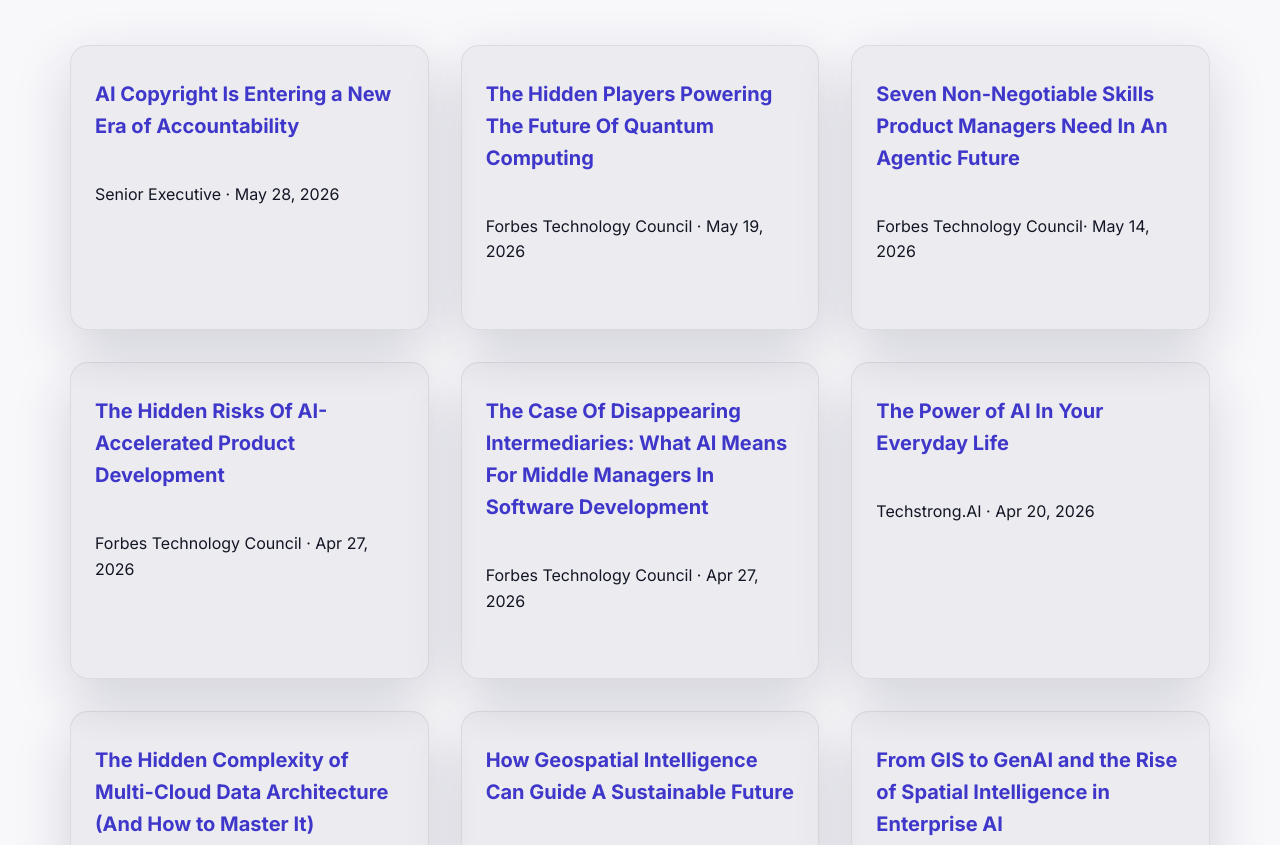
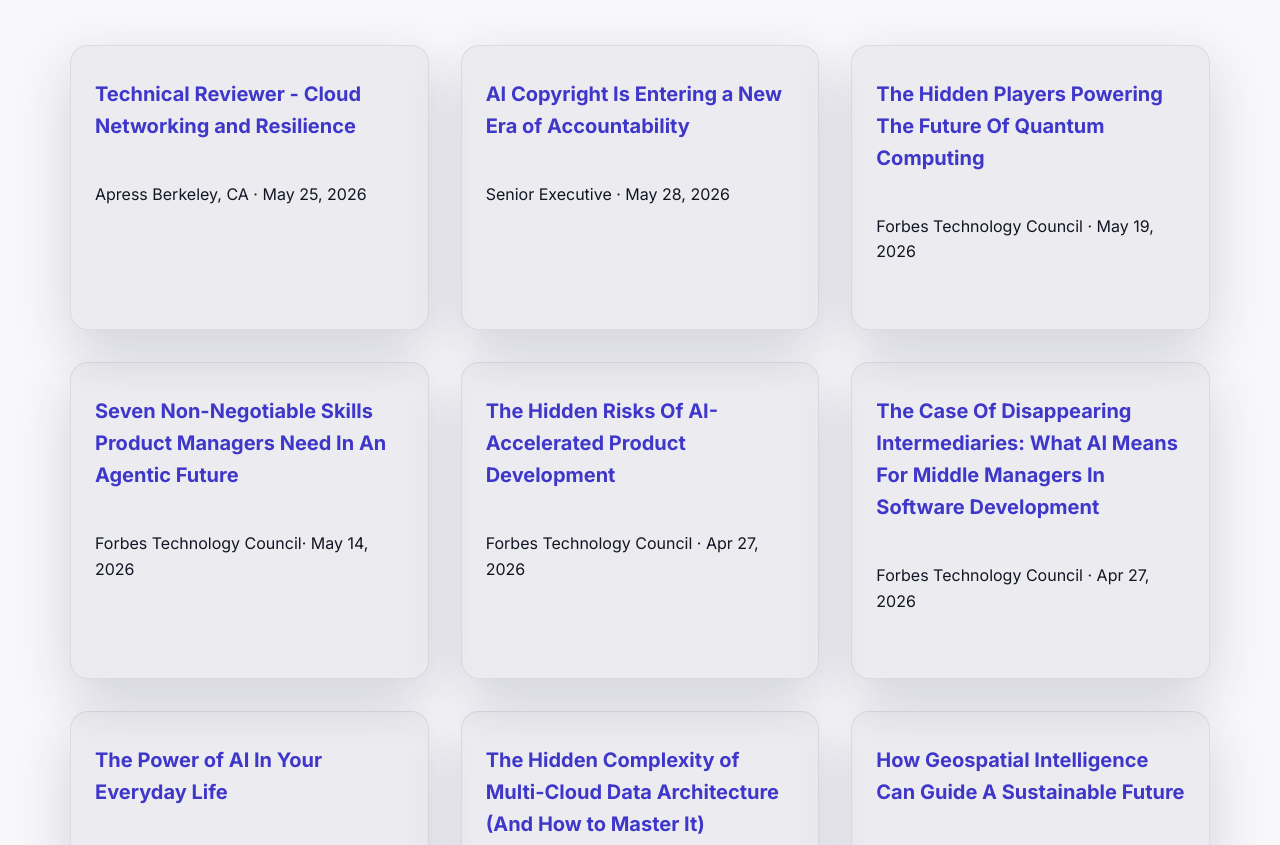
Before and after one commit to vkondepati/venkatakondepati, a plain HTML site: page index.html in a window 1280 px wide. Shown: the part 9710-10555 px from the top of the page. Drawn offline with nearby package versions, Linux system fonts and the light colour scheme.

Commit message:
Update index.html
Included a book

```diff
--- a/index.html
+++ b/index.html
@@ -506,6 +506,17 @@
             <p>Description</p>
             <span class="blog-meta"> </span>
           </article> -->
+
+          <article class="blog-card">
+            <h3>
+              <a href="https://link.springer.com/book/10.1007/979-8-8688-2436-4">
+                Technical Reviewer - Cloud Networking and Resilience
+              </a>
+            </h3>
+            <p>Apress Berkeley, CA · May 25, 2026</p>
+            <span class="blog-meta"> </span>
+          </article>
+
            <article class="blog-card">
             <h3>
               <a href="https://seniorexecutive.com/ai-copyright-licensing-creator-compensation-future/">
```
